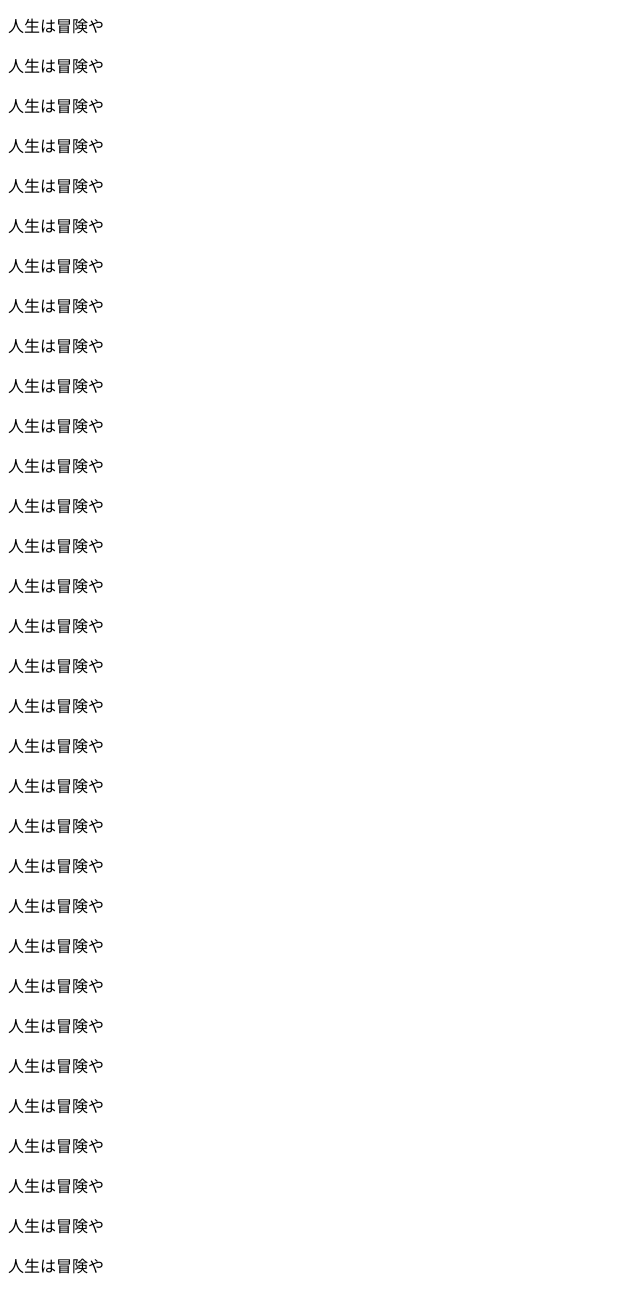
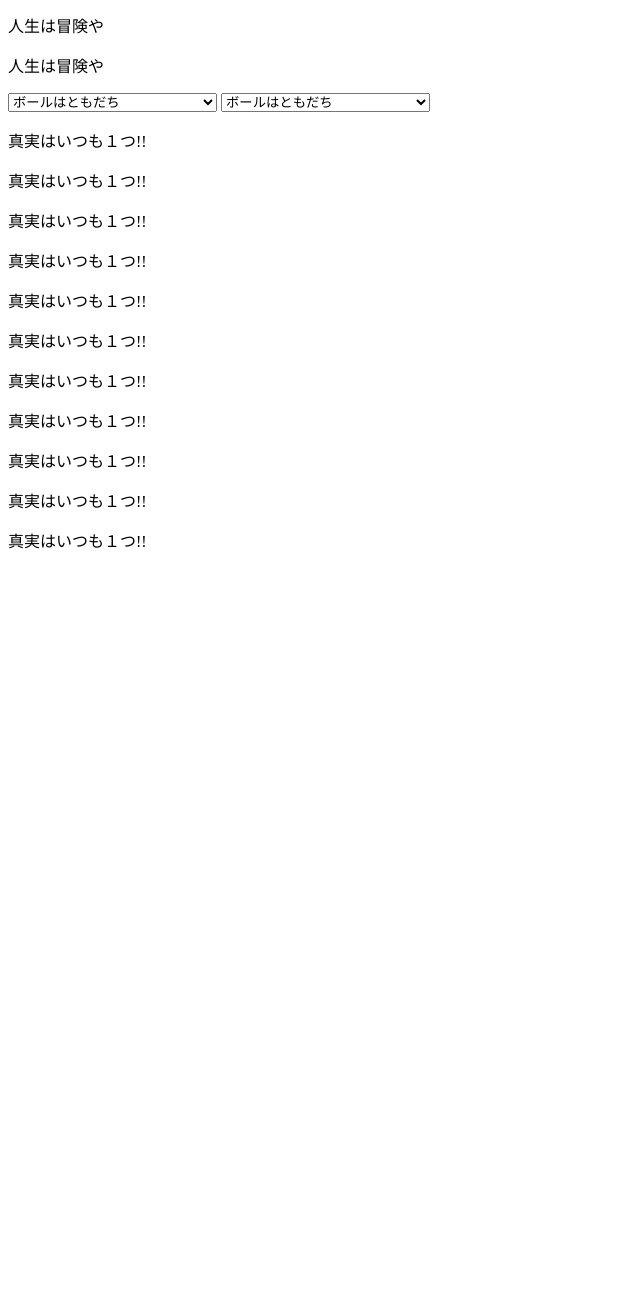
Before and after one commit to KinoshitaYstr/KinoshitaYstr.github.io, a plain HTML site: page index.html in a window 1280 px wide. Shown: the part 1681-2971 px from the top of the page, without its empty margins (0-640 px from the left). After the commit the page ends 2249 px from the top, so only its background shows below. Drawn offline with Linux system fonts and the light colour scheme.

Commit message:
冒険減らして真実増やした

```diff
--- a/index.html
+++ b/index.html
@@ -8,39 +8,6 @@
 <body>
     <div>卒検のテストデータ</div>
     <img id="kangoshi" src="https://KinoshitaYstr.github.io/img/cut20_bunsin-2400x1602.jpg"/>
-    <p id="mei" data-voice-alias="mei_angry">人生は冒険や</p>
-    <p id="mei" data-voice-alias="mei_angry">人生は冒険や</p>
-    <p id="mei" data-voice-alias="mei_angry">人生は冒険や</p>
-    <p id="mei" data-voice-alias="mei_angry">人生は冒険や</p>
-    <p id="mei" data-voice-alias="mei_angry">人生は冒険や</p>
-    <p id="mei" data-voice-alias="mei_angry">人生は冒険や</p>
-    <p id="mei" data-voice-alias="mei_angry">人生は冒険や</p>
-    <p id="mei" data-voice-alias="mei_angry">人生は冒険や</p>
-    <p id="mei" data-voice-alias="mei_angry">人生は冒険や</p>
-    <p id="mei" data-voice-alias="mei_angry">人生は冒険や</p>
-    <p id="mei" data-voice-alias="mei_angry">人生は冒険や</p>
-    <p id="mei" data-voice-alias="mei_angry">人生は冒険や</p>
-    <p id="mei" data-voice-alias="mei_angry">人生は冒険や</p>
-    <p id="mei" data-voice-alias="mei_angry">人生は冒険や</p>
-    <p id="mei" data-voice-alias="mei_angry">人生は冒険や</p>
-    <p id="mei" data-voice-alias="mei_angry">人生は冒険や</p>
-    <p id="mei" data-voice-alias="mei_angry">人生は冒険や</p>
-    <p id="mei" data-voice-alias="mei_angry">人生は冒険や</p>
-    <p id="mei" data-voice-alias="mei_angry">人生は冒険や</p>
-    <p id="mei" data-voice-alias="mei_angry">人生は冒険や</p>
-    <p id="mei" data-voice-alias="mei_angry">人生は冒険や</p>
-    <p id="mei" data-voice-alias="mei_angry">人生は冒険や</p>
-    <p id="mei" data-voice-alias="mei_angry">人生は冒険や</p>
-    <p id="mei" data-voice-alias="mei_angry">人生は冒険や</p>
-    <p id="mei" data-voice-alias="mei_angry">人生は冒険や</p>
-    <p id="mei" data-voice-alias="mei_angry">人生は冒険や</p>
-    <p id="mei" data-voice-alias="mei_angry">人生は冒険や</p>
-    <p id="mei" data-voice-alias="mei_angry">人生は冒険や</p>
-    <p id="mei" data-voice-alias="mei_angry">人生は冒険や</p>
-    <p id="mei" data-voice-alias="mei_angry">人生は冒険や</p>
-    <p id="mei" data-voice-alias="mei_angry">人生は冒険や</p>
-    <p id="mei" data-voice-alias="mei_angry">人生は冒険や</p>
-    <p id="mei" data-voice-alias="mei_angry">人生は冒険や</p>
     <p id="mei" data-voice-alias="mei_angry">人生は冒険や</p>
     <p id="mei" data-voice-alias="mei_angry">人生は冒険や</p>
     <p id="mei" data-voice-alias="mei_angry">人生は冒険や</p>
@@ -59,5 +26,15 @@
         <option value="mylife">我が生涯に一片の悔いなし</option>
     </select>
     <p id="mei">真実はいつも１つ!!</p>
+    <p id="mei">真実はいつも１つ!!</p>
+    <p id="mei">真実はいつも１つ!!</p>
+    <p id="mei">真実はいつも１つ!!</p>
+    <p id="mei">真実はいつも１つ!!</p>
+    <p id="mei">真実はいつも１つ!!</p>
+    <p id="mei">真実はいつも１つ!!</p>
+    <p id="mei">真実はいつも１つ!!</p>
+    <p id="mei">真実はいつも１つ!!</p>
+    <p id="mei">真実はいつも１つ!!</p>
+    <p id="mei">真実はいつも１つ!!</p>
 </body>
 </html>
```
